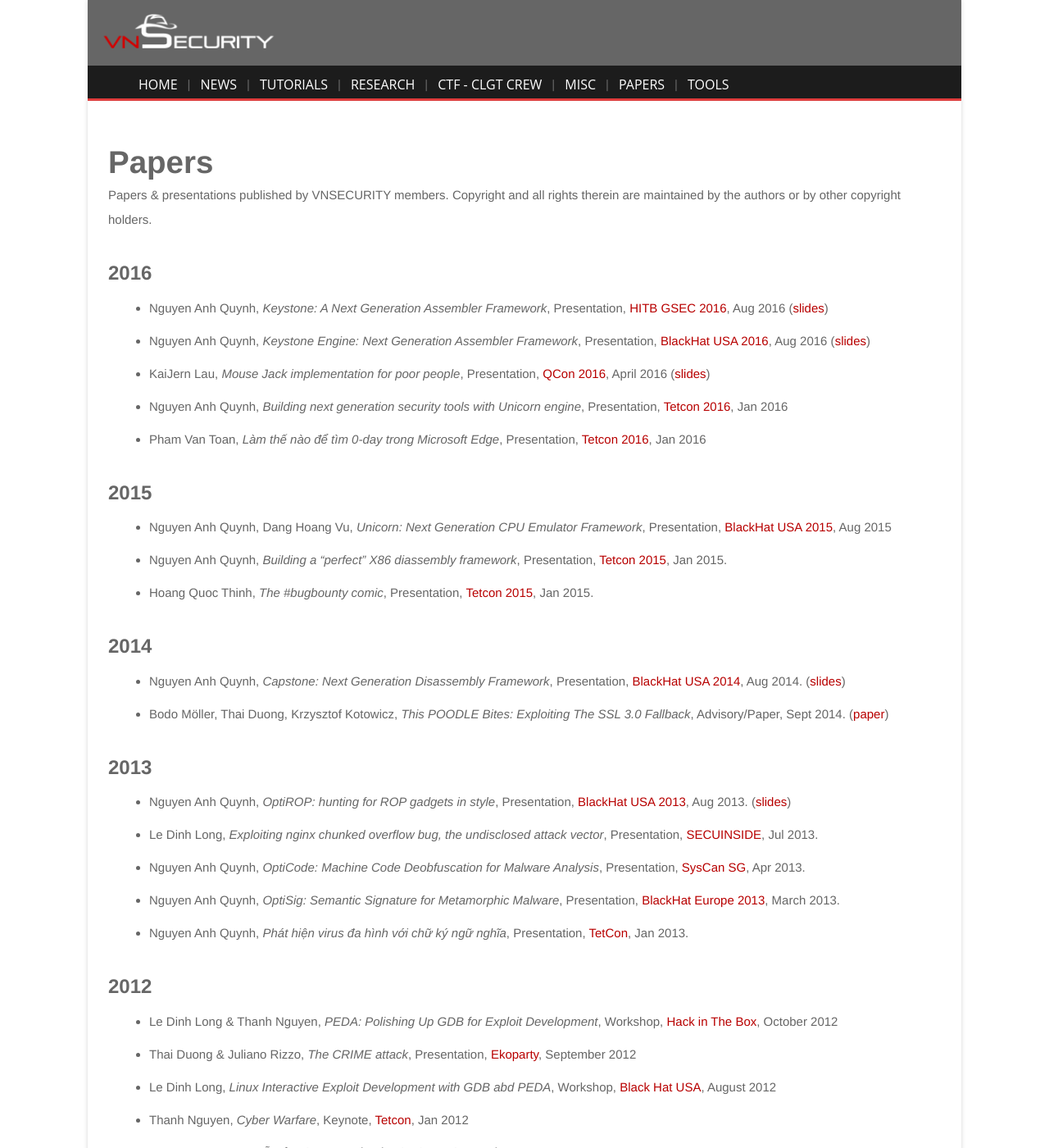
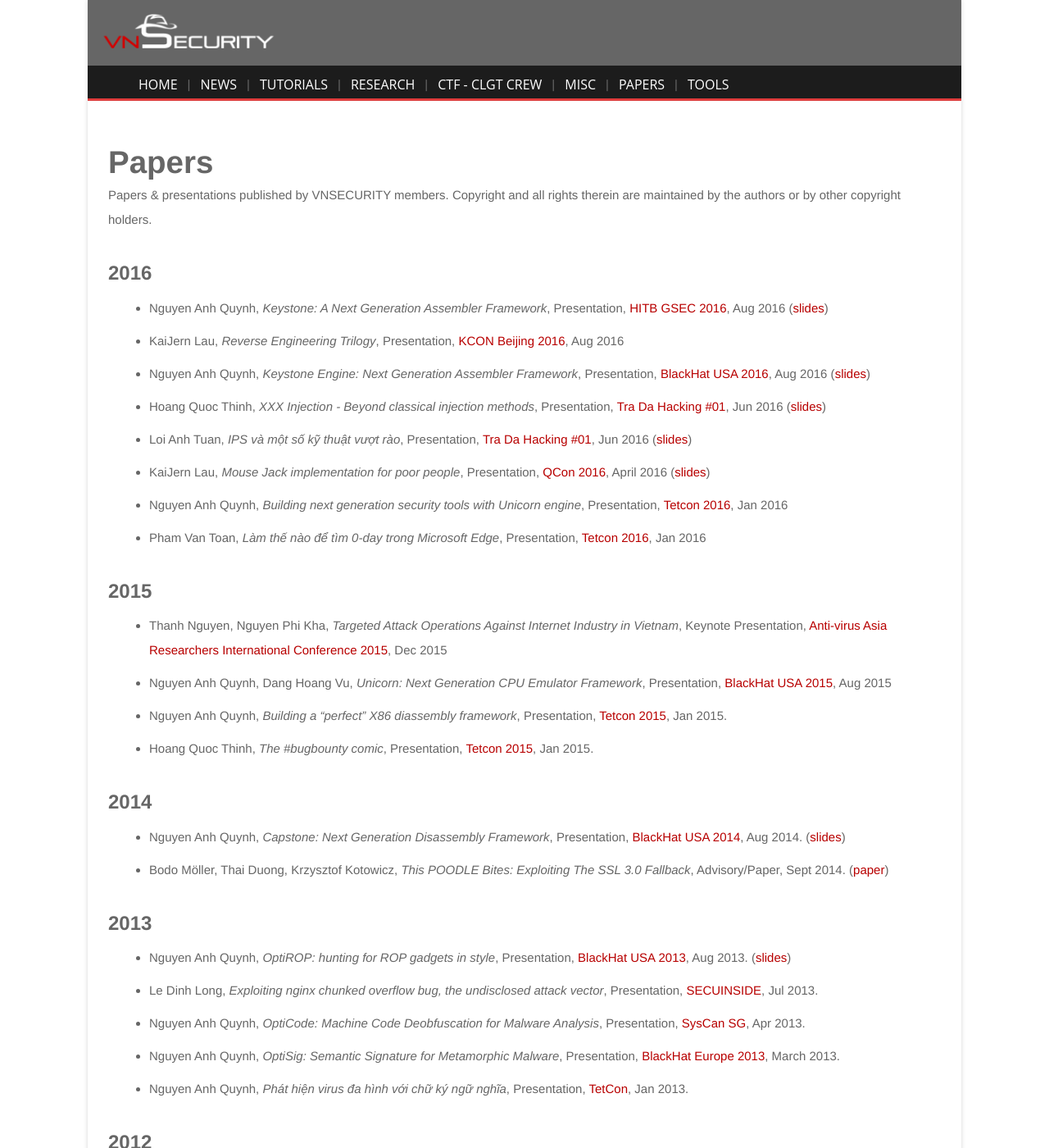
Before and after one commit to VNSECURITY/vnsecurity.github.io, a Jekyll site: the page built from papers.md, in a window 1280 px wide and 1400 px high. Shown: the whole window at 82% size. Built offline with Jekyll 4.4.1, drawn with Linux system fonts in a browser that asks for light colours; comment, search, counter and statistics services are not loaded; some of the changed text lies outside the part shown.

Commit message:
Update papers.md

```diff
--- a/papers.md
+++ b/papers.md
@@ -13,14 +13,18 @@
 Papers & presentations published by VNSECURITY members. Copyright and all rights therein are maintained by the authors or by other copyright holders.
 
 ### 2016
-* Nguyen Anh Quynh, *Keystone: A Next Generation Assembler Framework*, Presentation, <a href="Keystone: A Next Generation Assembler Framework" target="_blank">HITB GSEC 2016</a>, Aug 2016 (<a href="http://gsec.hitb.org/materials/sg2016/D1%20-%20Nguyen%20Anh%20Quynh%20-%20Keystone%20-%20A%20Next%20Generation%20Assembler%20Framework.pdf" target="_blank">slides</a>)
+* Nguyen Anh Quynh, *Keystone: A Next Generation Assembler Framework*, Presentation, <a href="http://gsec.hitb.org/sg2016/sessions/keystone-a-next-generation-assembler-framework/" target="_blank">HITB GSEC 2016</a>, Aug 2016 (<a href="http://gsec.hitb.org/materials/sg2016/D1%20-%20Nguyen%20Anh%20Quynh%20-%20Keystone%20-%20A%20Next%20Generation%20Assembler%20Framework.pdf" target="_blank">slides</a>)
+* KaiJern Lau, *Reverse Engineering Trilogy*, Presentation, <a href="http://kcon.knownsec.com/2016/#speakers_and_topics" target="_blank">KCON Beijing 2016</a>, Aug 2016
 * Nguyen Anh Quynh, *Keystone Engine: Next Generation Assembler Framework*, Presentation, <a href="https://www.blackhat.com/us-16/briefings/schedule/#keystone-engine-next-generation-assembler-framework-3430" target="_blank">BlackHat USA 2016</a>, Aug 2016 (<a href="http://keystone-engine.org/docs/BHUSA2016-keystone.pdf" target="_blank">slides</a>)
+* Hoang Quoc Thinh, *XXX Injection - Beyond classical injection methods*, Presentation, <a href="" target="_blank">Tra Da Hacking #01</a>, Jun 2016 (<a href="http://trada.vnsecurity.net/archives/slides/TraDaHacking01-Beyond.Classical.Injection.Methods-Part1_G4mm4.pdf" target="_blank">slides</a>)
+* Loi Anh Tuan, *IPS và một số kỹ thuật vượt rào*, Presentation, <a href="http://trada.vnsecurity.net/archives/01/schedule/#session-1010" target="_blank">Tra Da Hacking #01</a>, Jun 2016 (<a href="http://trada.vnsecurity.net/archives/slides/TraDaHacking01-IPS.Bypass.Techniques_Tony.Loi.pdf" target="_blank">slides</a>)
 * KaiJern Lau, *Mouse Jack implementation for poor people*, Presentation, <a href="http://2016.qconbeijing.com/speakers/202002" target="_blank">QCon 2016</a>, April 2016 (<a href="https://github.com/xwings/tuya/blob/master/mousejack/ppt/QCon2016_Beijing_Full.pdf" target="_blank">slides</a>)
 * Nguyen Anh Quynh, *Building next generation security tools with Unicorn engine*, Presentation, <a href="https://tetcon.org/saigon-2016/talks/building-next-generation-security-tools-with-unicorn-engine.html" target="_blank">Tetcon 2016</a>, Jan 2016
 * Pham Van Toan, *Làm thế nào để tìm 0-day trong Microsoft Edge*, Presentation, <a href="https://tetcon.org/saigon-2016/talks/lam-the-nao-de-tim-0day-trong-microsoft-edge.html" target="_blank">Tetcon 2016</a>, Jan 2016
 
 ### 2015
 
+* Thanh Nguyen, Nguyen Phi Kha, *Targeted Attack Operations Against Internet Industry in Vietnam*, Keynote Presentation, <a href="http://avar2015.org/vs/agenda/" target="_blank">Anti-virus Asia Researchers International Conference 2015</a>, Dec 2015
 * Nguyen Anh Quynh, Dang Hoang Vu, *Unicorn: Next Generation CPU Emulator Framework*, Presentation, <a href="https://www.blackhat.com/us-15/briefings.html#unicorn-next-generation-cpu-emulator-framework" target="_blank">BlackHat USA 2015</a>, Aug 2015
 * Nguyen Anh Quynh, *Building a “perfect” X86 diassembly framework*, Presentation, <a href="https://tetcon.org/saigon-2015/talks/building-a-perfect-x86-diassembly-framework.html" target="_blank">Tetcon 2015</a>, Jan 2015.
 * Hoang Quoc Thinh, *The #bugbounty comic*, Presentation, <a href="https://tetcon.org/saigon-2015/talks/the-bugbounty-comic.html" target="_blank">Tetcon 2015</a>, Jan 2015.
@@ -48,14 +52,16 @@
 
 ### 2011
 
+*   Le Dinh Long & Thanh Nguyen, *ARM Exploitation ROPmap*, Presentation, <a href="http://pacsec.jp/speakers.html" target="_blank">PacSec Japan</a>, November 2011.
 *   KaiJern Lau, *Malware Sandboxing the Xandora Way*, Presentation, <a href="http://conference.hitb.org/hitbsecconf2011kul/?page_id=2048" target="_blank">Hack in The Box Malaysia</a>, October 2011
 *   Thai Duong & Juliano Rizzo, *BEAST: Surprising crypto attack against HTTPS*, Presentation, <a href="http://www.ekoparty.org/2011/thai-duong.php" target="_blank">Ekoparty</a>, Sept 2011. (<a href="http://www.insecure.cl/Beast-SSL.rar" target="_blank">paper</a>)
-*   Le Dinh Long & Thanh Nguyen, *ARM Exploitation ROPmap*, Presentation, <a href="http://www.blackhat.com/html/bh-us-11/bh-us-11-briefings.html#Le" target="_blank">Black Hat USA</a>, August 2011 and <a href="http://pacsec.jp/speakers.html" target="_blank">PacSec Japan</a>, November 2011. (<a href="https://media.blackhat.com/bh-us-11/Le/BH_US_11_Le_ARM_Exploitation_ROPmap_Slides.pdf">slides</a>)
+*   Le Dinh Long & Thanh Nguyen, *ARM Exploitation ROPmap*, Presentation, <a href="http://www.blackhat.com/html/bh-us-11/bh-us-11-briefings.html#Le" target="_blank">Black Hat USA</a>, August 2011. (<a href="https://media.blackhat.com/bh-us-11/Le/BH_US_11_Le_ARM_Exploitation_ROPmap_Slides.pdf">slides</a>)
 *   Thai Duong & Juliano Rizzo, *Cryptography in the Web: The Case of Cryptographic Design Flaws in ASP.NET*, Technical Paper, <a href="http://www.ieee-security.org/TC/SP2011/program.html" target="_blank">IEEE Symposium on Security & Privacy</a>, May 2011. (<a href="http://www.ieee-security.org/TC/SP2011/PAPERS/2011/paper030.pdf" target="_blank">paper</a>)
 
 ### 2010
 
-*   Le Dinh Long & Thanh Nguyen, *Payload already inside: data re-use for ROP exploits*, Presentation, <a href="http://conference.hitb.org/hitbsecconf2010kl/" target="_blank">Hack in The Box Malaysia</a>, October 2010 and <a href="https://deepsec.net/schedule" target="_blank">DeepSec Austria</a>, November 2010.
+*   Thanh Nguyen, *Payload already inside: data re-use for ROP exploits*, Presentation, <a href="https://deepsec.net/schedule" target="_blank">DeepSec Austria</a>, November 2010.
+*   Le Dinh Long & Thanh Nguyen, *Payload already inside: data re-use for ROP exploits*, Presentation, <a href="http://conference.hitb.org/hitbsecconf2010kl/" target="_blank">Hack in The Box Malaysia</a>, October 2010.
 *   Nguyen Anh Quynh, *Detecting Malicious Documentations*, Presentation, <a href="http://www.syscan.org/index.php/archive/view/year/2010/city/hcm/pg/speakers" target="_blank">SyScan HCM</a>, September 2010.
 *   Thai Duong & Juliano Rizzo, *Padding Oracles Everywhere*, Presentation, <a href="http://www.ekoparty.org/thai-duong-2010.php" target="_blank">Ekoparty</a>, September 2010.
 *   Nguyen Anh Quynh, *Operating System Fingerprinting for Virtual Machines*, Presentation, <a href="https://www.defcon.org/html/defcon-18/dc-18-schedule.html" target="_blank">Defcon 18</a>, July 2010 and [SyScan Taipei][1], August 2010. (<a href="http://www.defcon.org/images/defcon-18/dc-18-presentations/Quynh/DEFCON-18-Quynh-OS-Fingerprinting-VM.pdf" target="_blank">slides</a>)
```
